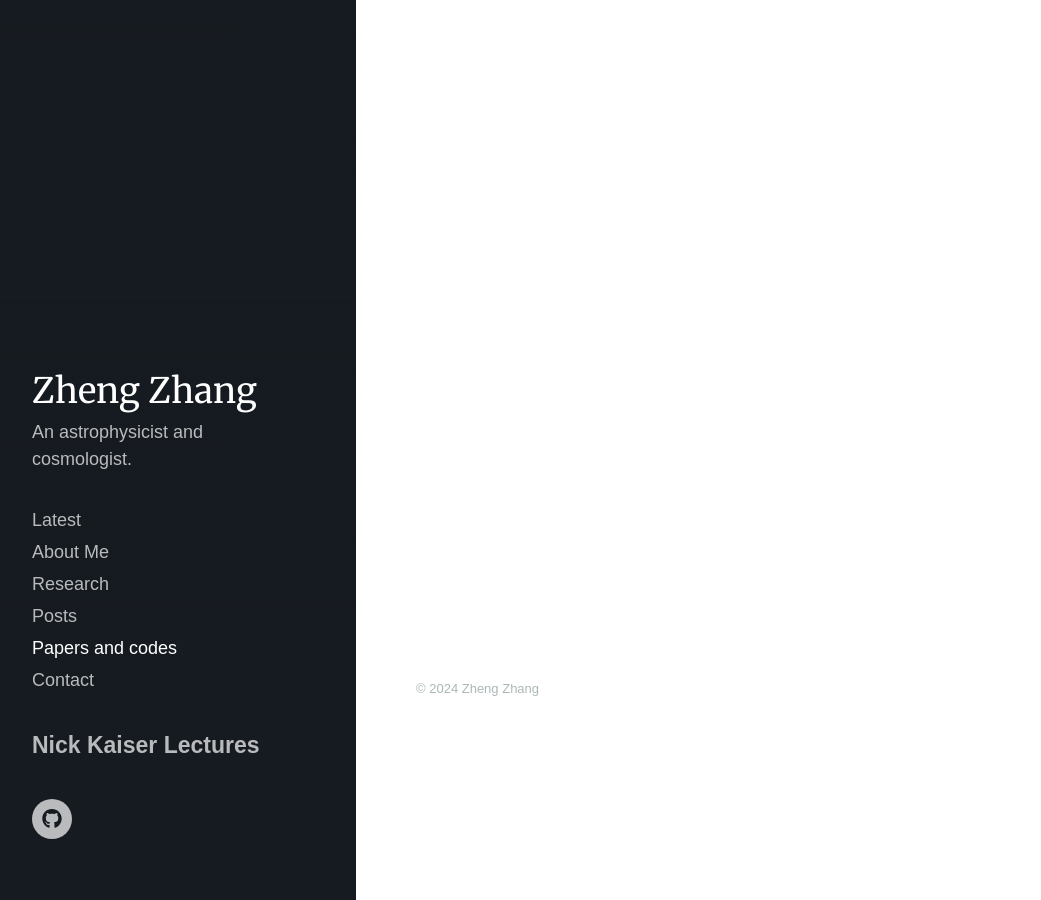
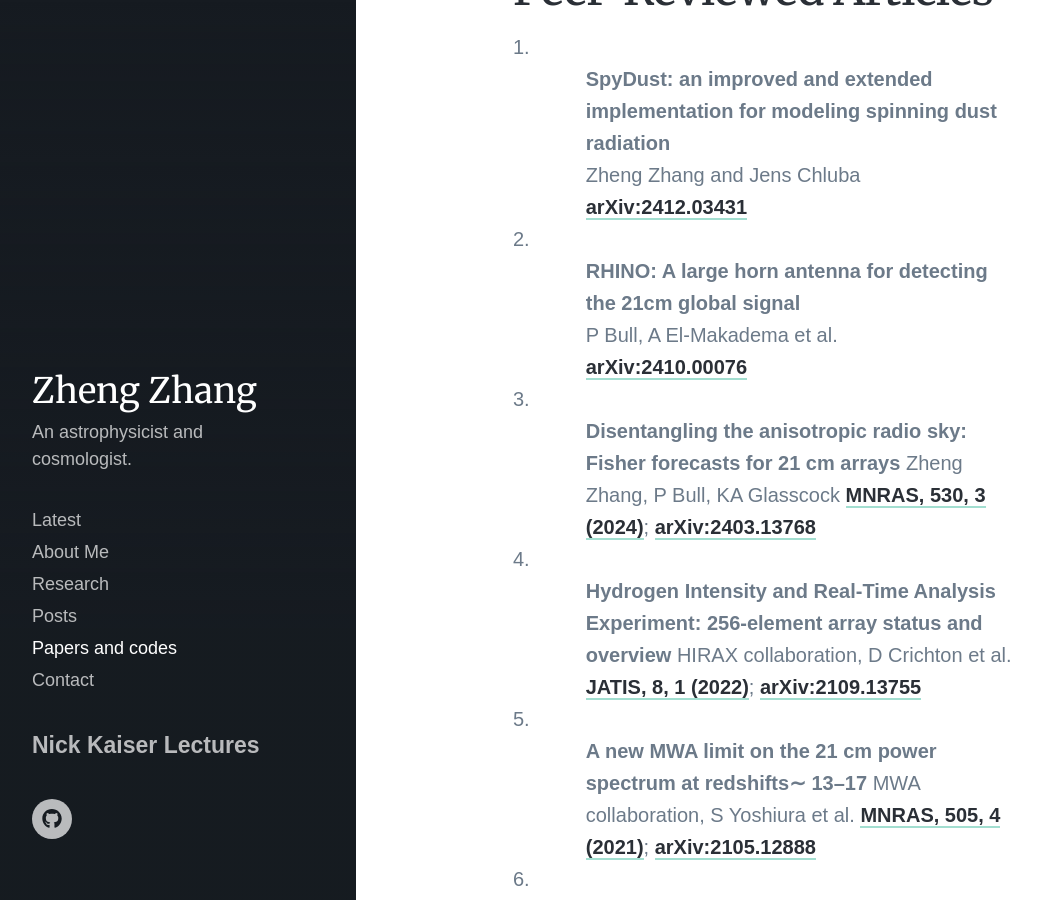
Before and after one commit to zzhang0123/zzhang0123.github.io, a Jekyll site: the page built from _pages/publications.md, in a window 1280 px wide and 900 px high, scrolled down 390 px. Shown: the whole window, without its empty margins (28-1069 px from the left). Built offline with Jekyll 4.4.1, drawn with Linux system fonts in a browser that asks for light colours; nearby versions of some CDN libraries; some web fonts are replaced; some of the changed text lies outside the part shown.

Commit message:
Updated the settings and projects page

```diff
--- a/_data/settings.yml
+++ b/_data/settings.yml
@@ -15,7 +15,7 @@
     - title: 'About Me'
       url: '/about'
     - title: 'Research'
-      url: '/research'
+      url: '/research/'
     - title: 'Posts'
       url: '/notes/'
     - title: 'Papers and codes'
--- a/_pages/publications.md
+++ b/_pages/publications.md
@@ -4,3 +4,39 @@
 description:
 featured_image:
 ---
+
+Here is a list of my published and submitted papers to date. I am also listed on Google Scholar and arXiv. My ORCID is 0000-0002-9154-2803. The codes used in these papers are listed below, some of which are available online (see below for a list of codes).
+
+
+## Peer-Reviewed Articles
+
+7. **SpyDust: an improved and extended implementation for modeling spinning dust radiation**
+   <u>Zheng Zhang</u> and Jens Chluba
+   [arXiv:2412.03431](https://arxiv.org/abs/2412.03431)
+
+6. **RHINO: A large horn antenna for detecting the 21cm global signal**
+   P Bull, A El-Makadema et al.
+   [arXiv:2410.00076](https://arxiv.org/abs/2410.00076)
+
+5. **Disentangling the anisotropic radio sky: Fisher forecasts for 21 cm arrays**
+   <u>Zheng Zhang</u>, P Bull, KA Glasscock
+   [MNRAS, 530, 3 (2024)](https://doi.org/10.1093/mnras/stae1070); [arXiv:2403.13768](https://arxiv.org/abs/2403.13768)
+
+4. **Hydrogen Intensity and Real-Time Analysis Experiment: 256-element array status and overview**
+   HIRAX collaboration, D Crichton et al.
+   [JATIS, 8, 1 (2022)](https://doi.org/10.1117/1.JATIS.8.1.011019); [arXiv:2109.13755](https://arxiv.org/abs/2109.13755)
+
+3. **A new MWA limit on the 21 cm power spectrum at redshifts∼ 13–17**
+   MWA collaboration, S Yoshiura et al.
+   [MNRAS, 505, 4 (2021)](https://doi.org/10.1093/mnras/stab1560); [arXiv:2105.12888](https://arxiv.org/abs/2105.12888)
+
+2. **Deep multiredshift limits on Epoch of Reionization 21 cm power spectra from four seasons of Murchison Widefield Array observations**
+   MWA collaboration, Cathryn M Trott et al.
+   [MNRAS, 493, 4 (2020)](https://doi.org/10.1093/mnras/staa414); [arXiv:2002.02575](https://arxiv.org/abs/2002.02575)
+
+1. **The impact of tandem redundant/sky-based calibration in MWA Phase II data analysis**
+   <u>Zheng Zhang</u>, JC Pober, W Li, BJ Hazelton, MF Morales et al.
+   [PASA.2020.37](https://doi.org/10.1017/pasa.2020.37); [arXiv:2009.09269](https://arxiv.org/abs/2009.09269)
+
+
+## Codes
```
